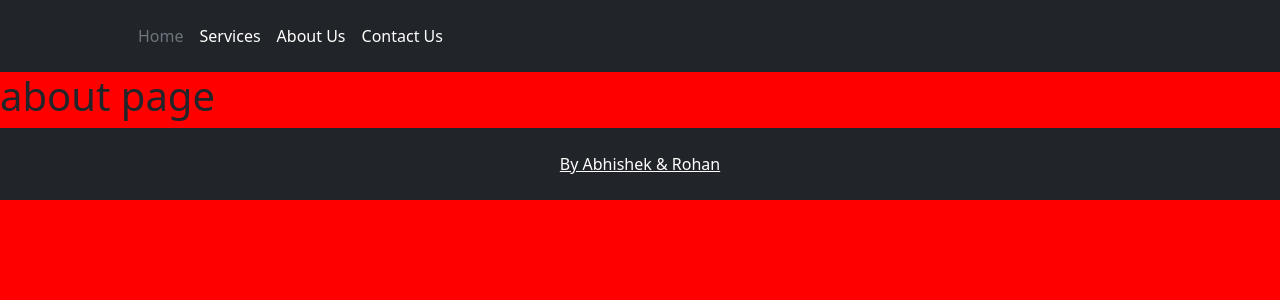
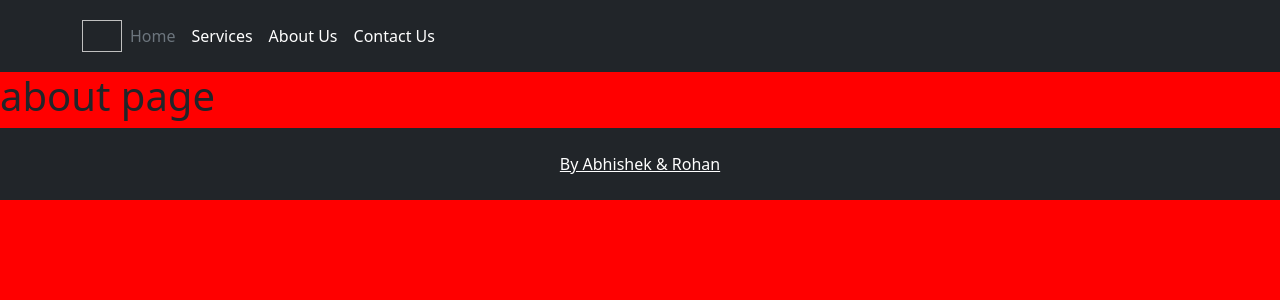
Before and after one commit to RohanDas28/Product-Price-Comparer, a Django app: page /about in a window 1280 px wide. Shown: the top 300 px of the page. Run offline with Django 3.2, Linux system fonts and the light colour scheme.

Commit message:
Broken the nav lol

```diff
--- a/Templates/basic.html
+++ b/Templates/basic.html
@@ -21,7 +21,7 @@
     <div class="container">
       <div class="d-flex flex-wrap align-items-center justify-content-center justify-content-lg-start">
         <a href="/" class="d-flex align-items-center mb-2 mb-lg-0 text-white text-decoration-none">
-          <svg class="bi me-2" width="40" height="32" role="img" aria-label="Bootstrap"><use xlink:href="#bootstrap"/></svg>
+          <img width="40" height="32" href="../static/lasan.svg">
         </a>
 
         <ul class="nav col-12 col-lg-auto me-lg-auto mb-2 justify-content-center mb-md-0">
```
Also changed, not shown: README.md.
